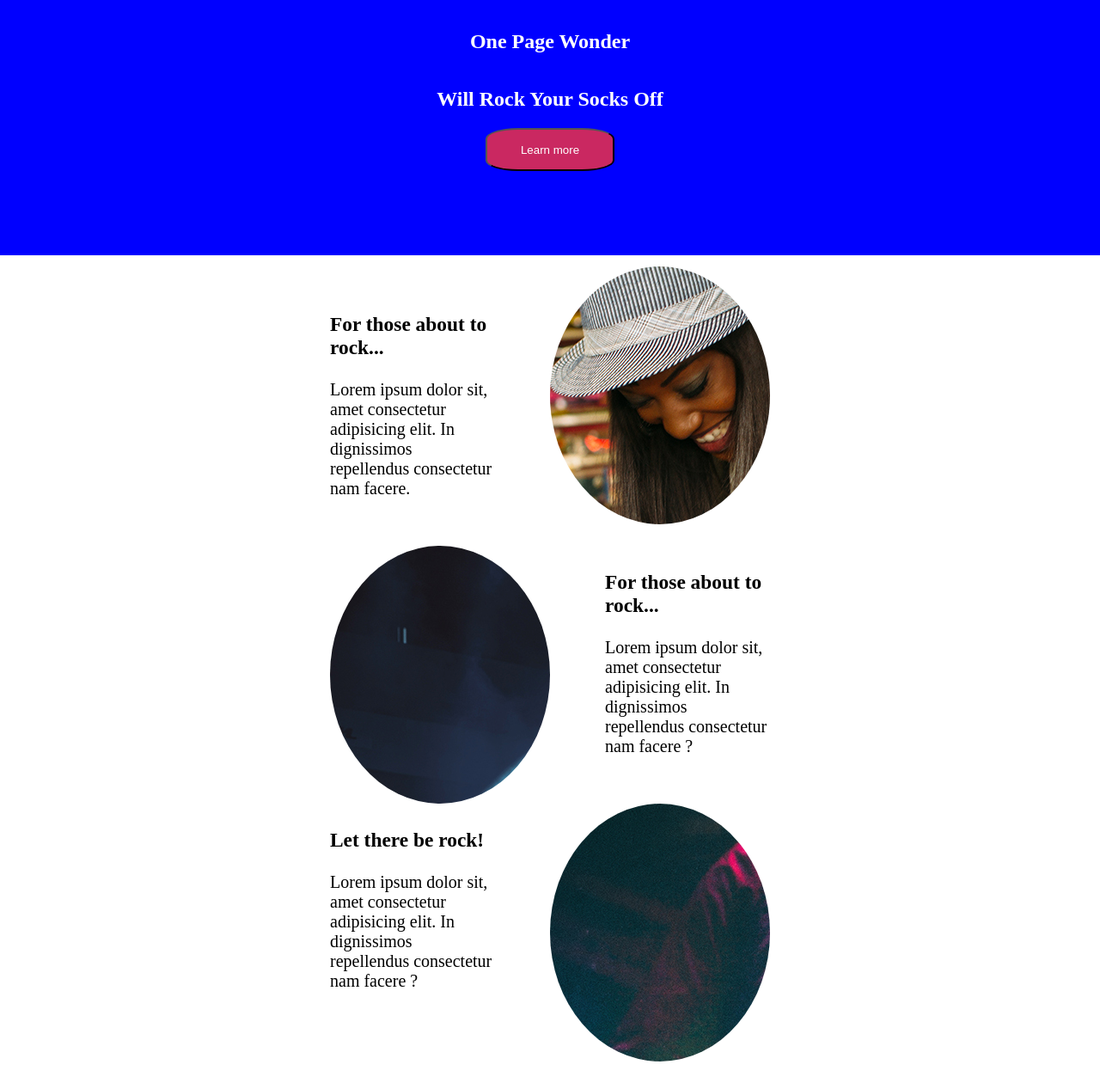
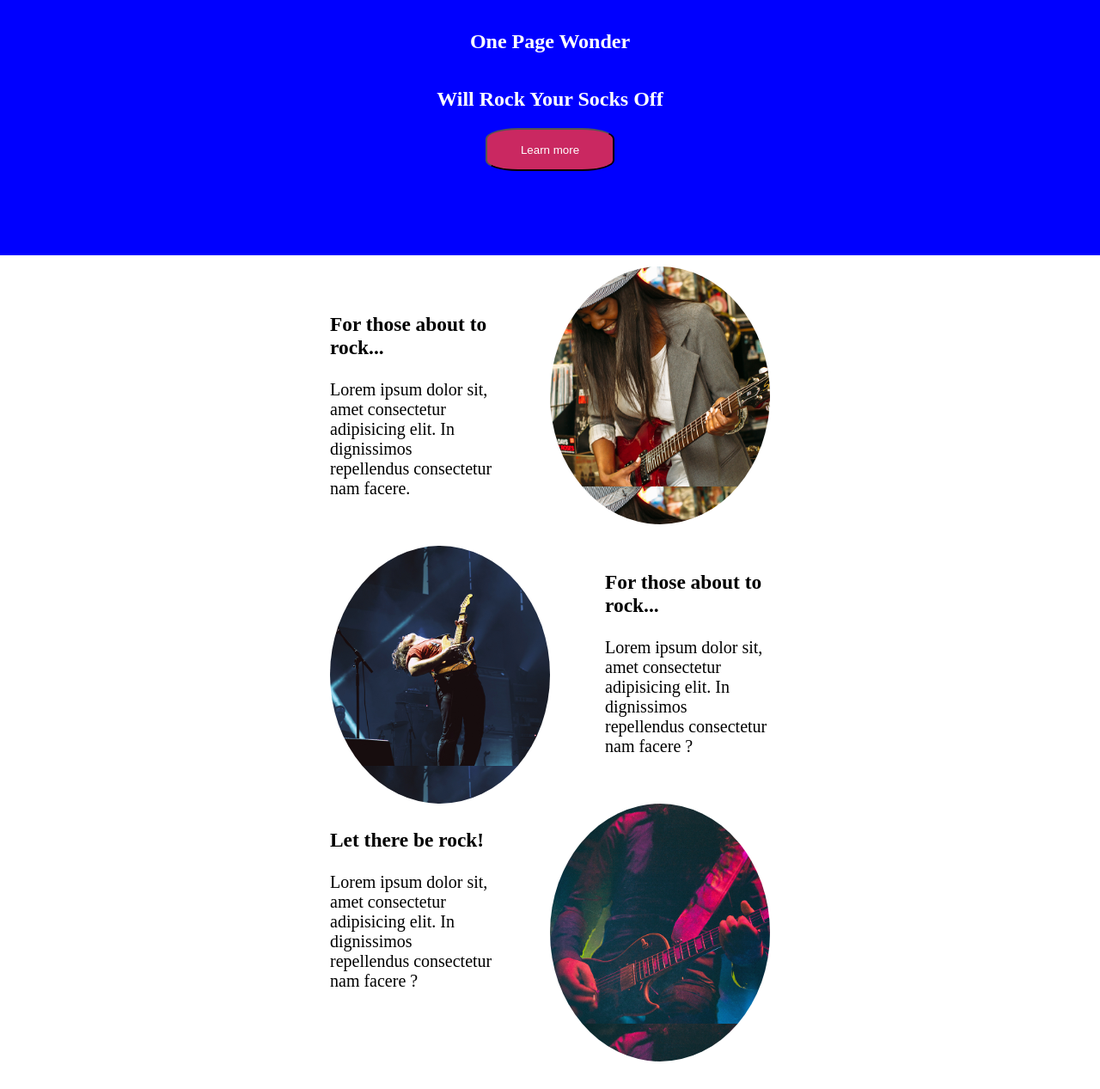
Before and after one commit to iderraz/exo-sass-2, a website: page index.html in a window 1280 px wide. Shown: the part 33-1300 px from the top of the page at 86% size. Drawn offline with Linux system fonts and the light colour scheme.

Commit message:
ajout du background-size:contain

```diff
--- a/src/scss/modules/_section-2.scss
+++ b/src/scss/modules/_section-2.scss
@@ -26,6 +26,7 @@
             background-image: url(../../../public/img/01.jpg);
             border-radius: 50%;
             margin-top: 1%;
+            background-size: contain;
         }
     }
 
@@ -43,6 +44,7 @@
             background-image: url(../../../public/img/02.jpg);
             border-radius: 50%;
             margin-top: 3%;
+            background-size: contain;
         }
 
         div:last-of-type{
@@ -82,7 +84,8 @@
             width: 20%;
             background-image: url(../../../public/img/03.jpg);
             border-radius: 50%;
-            margin-top: 3%
+            margin-top: 3%;
+            background-size: contain;
         }
     }
 
```
Also changed, not shown: public/css/app.css, 1 other file.
